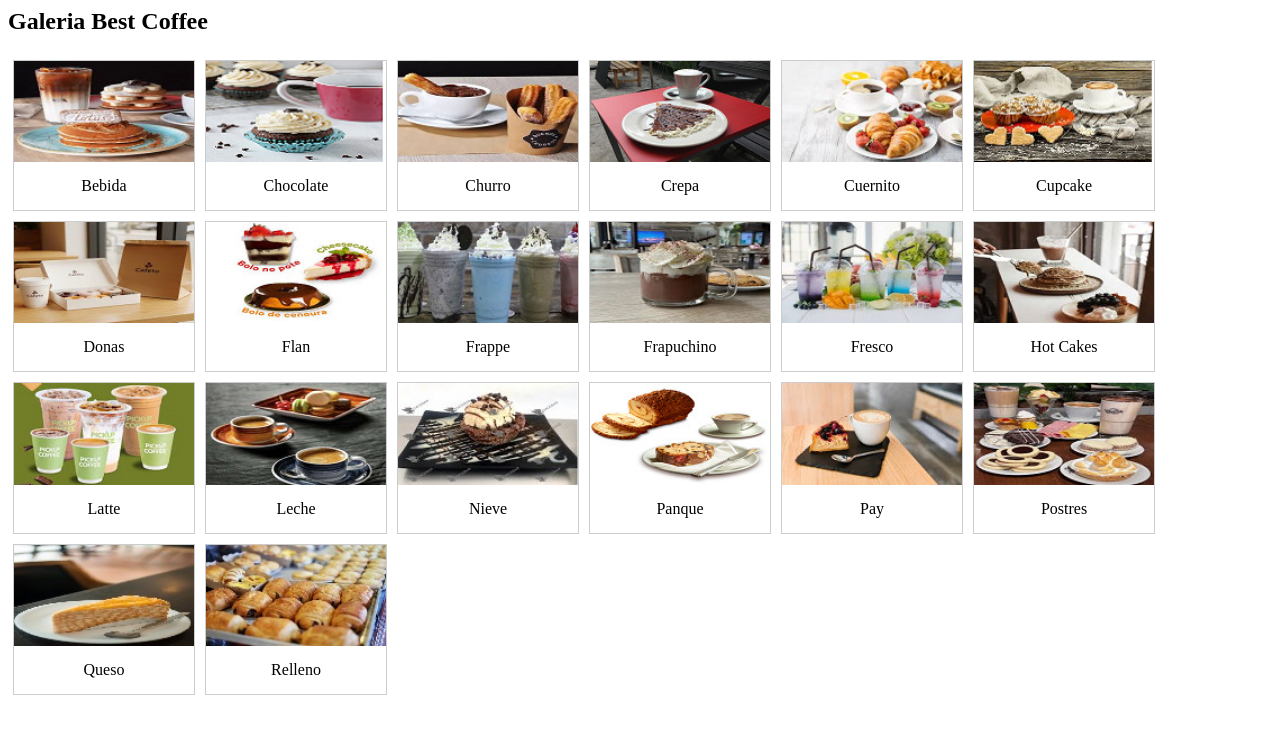
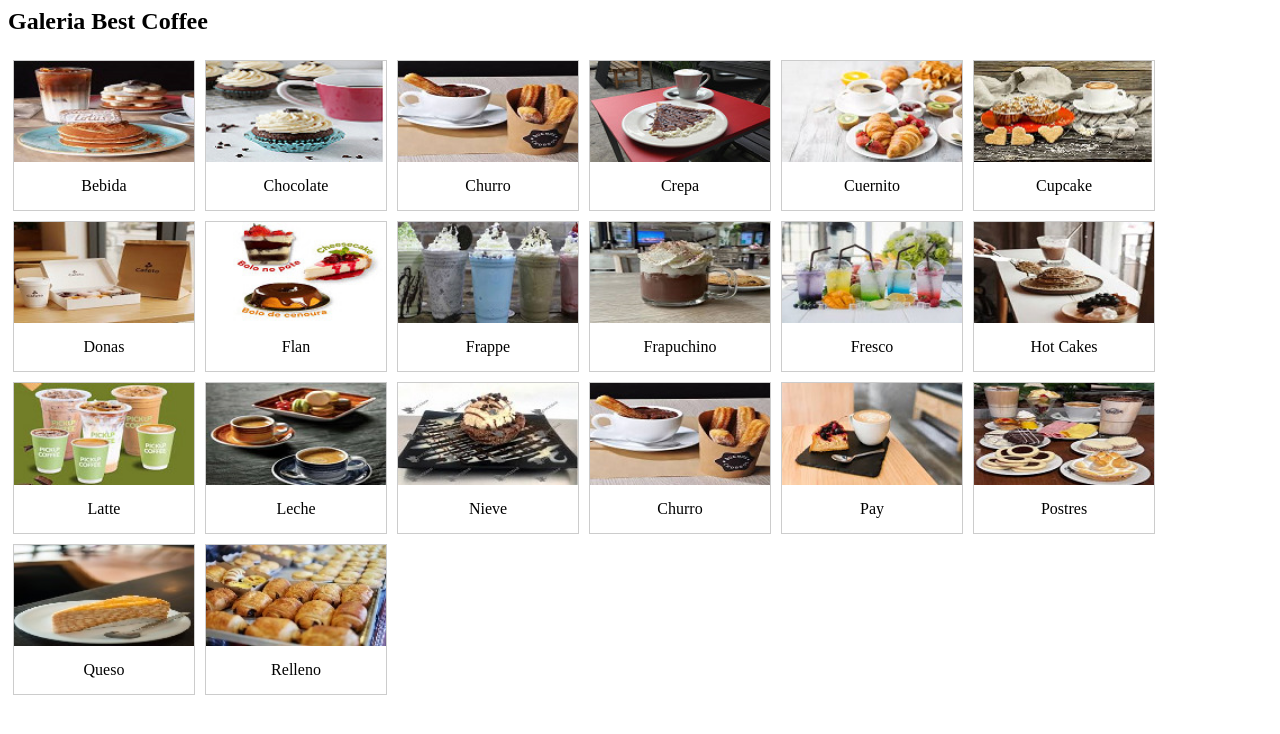
Before and after one commit to mariana22-hub/Best_Coffee, a plain HTML site: page galeria.html in a window 1280 px wide. Drawn offline with Linux system fonts and the light colour scheme.

Commit message:
galeria.html

```diff
--- a/galeria.html
+++ b/galeria.html
@@ -109,10 +109,10 @@
  </div>
 
  <div class="gallery-item">
-<a target="_blank" href="panque.jpg">
-<img src="mini_panque.jpg" alt="Northern Lights">
+<a target="_blank" href="churro.jpg">
+<img src="mini_churro.jpg" alt="Northern Lights">
 </a>
-<div class="desc">Panque</div>
+<div class="desc">Churro</div>
  </div>
 
  <div class="gallery-item">
```
